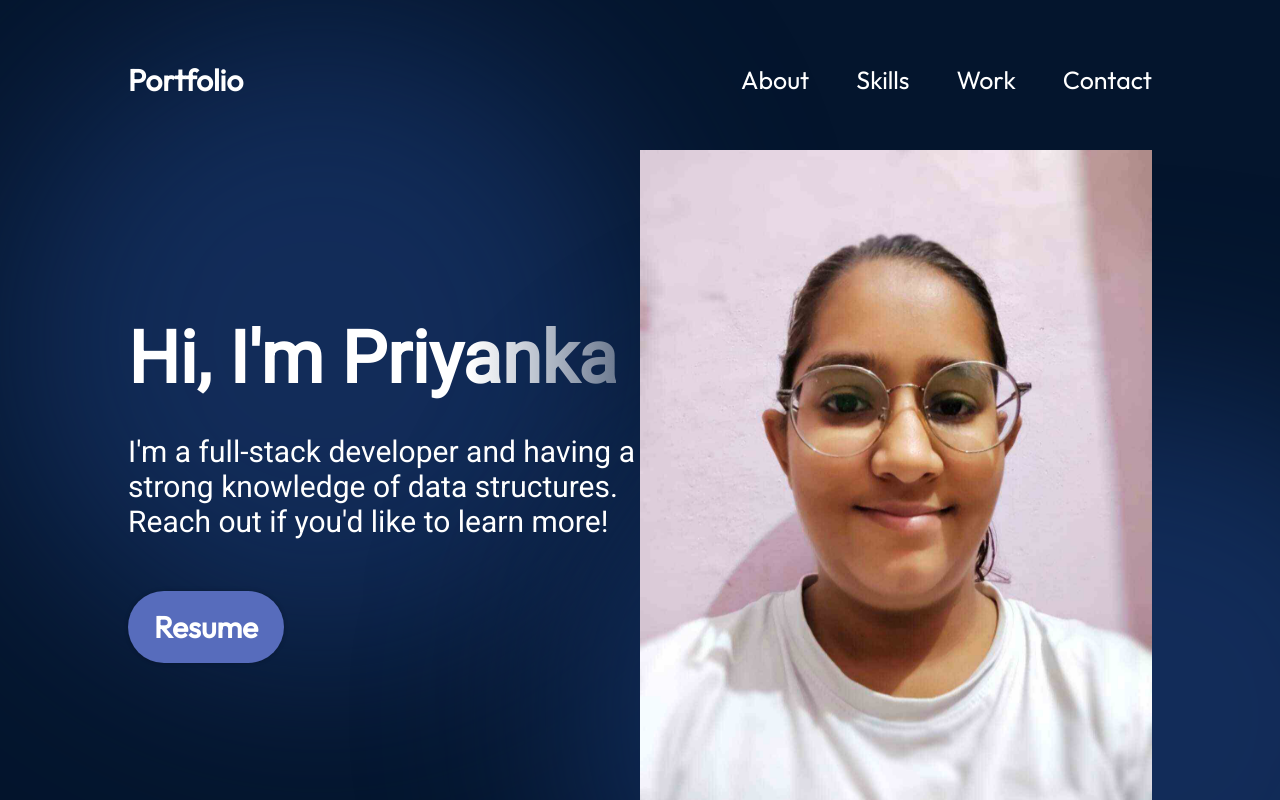
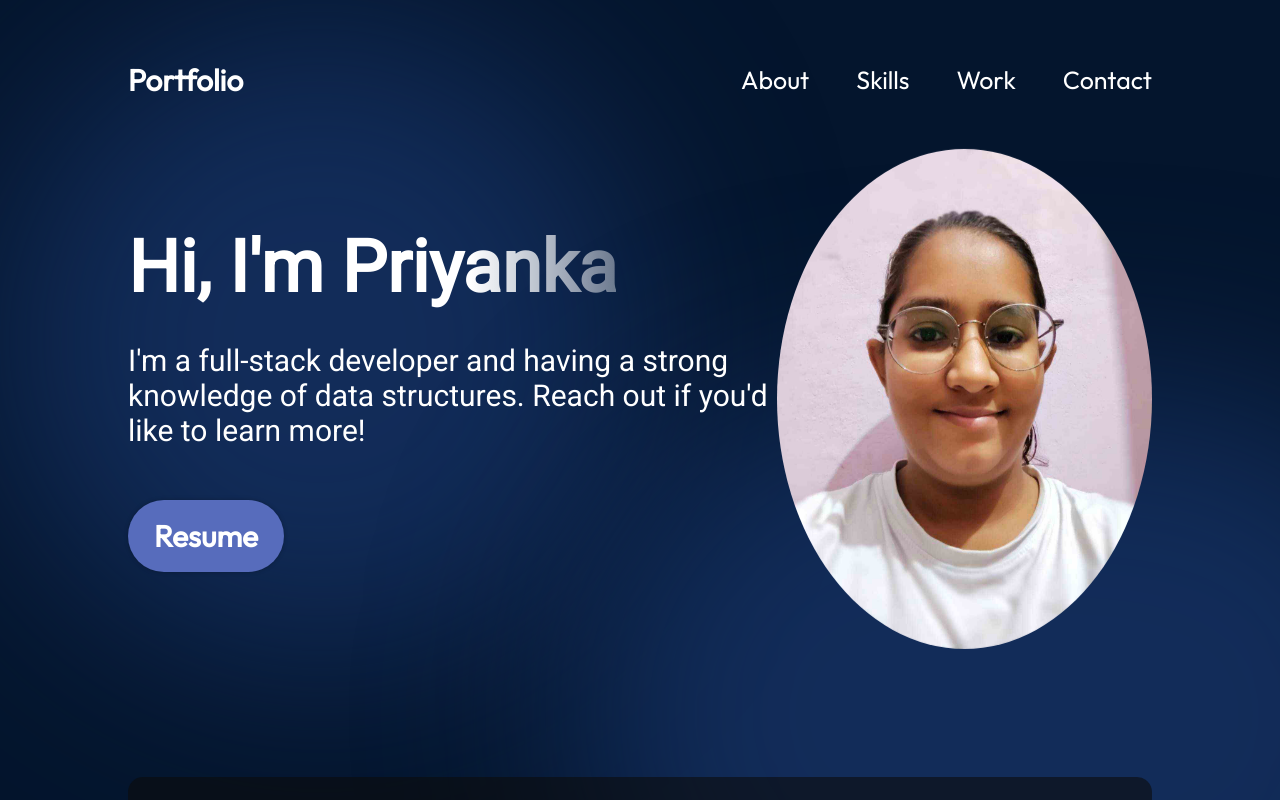
Before and after one commit to priyanka-garg-10/Portfolio, a React (Vite) app: page / in a window 1280 px wide. Shown: the top 800 px of the page. Built offline with nearby package versions, Linux system fonts and the light colour scheme.

Commit message:
Update hero.module.css

```diff
--- a/src/components/Hero/hero.module.css
+++ b/src/components/Hero/hero.module.css
@@ -17,6 +17,8 @@
     align-items: flex-start;
     color: var(--color-text);
     z-index: 1;
+    width:100%;
+    max-width:900px;
 }
 
 .title {
@@ -49,7 +51,9 @@
 }
 
 .heroImg {
-    width: 50%;
+    width: 500px;
+    height:500px;
+    border-radius:100%;
     z-index: 1;
 
     animation-name: floating;
```
